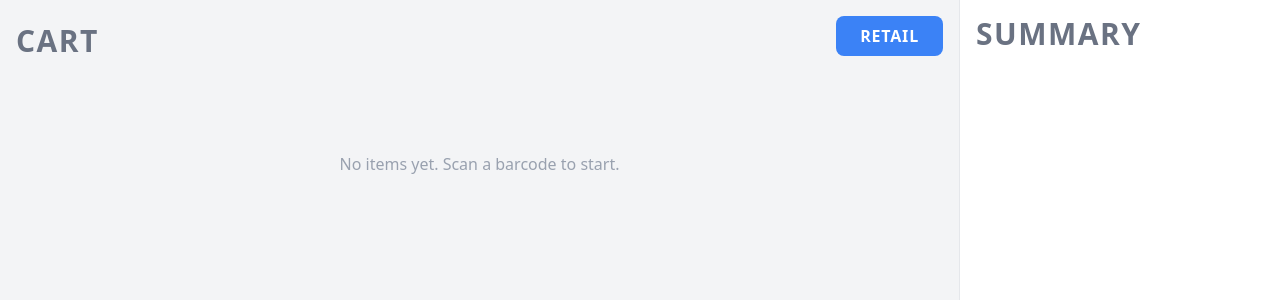
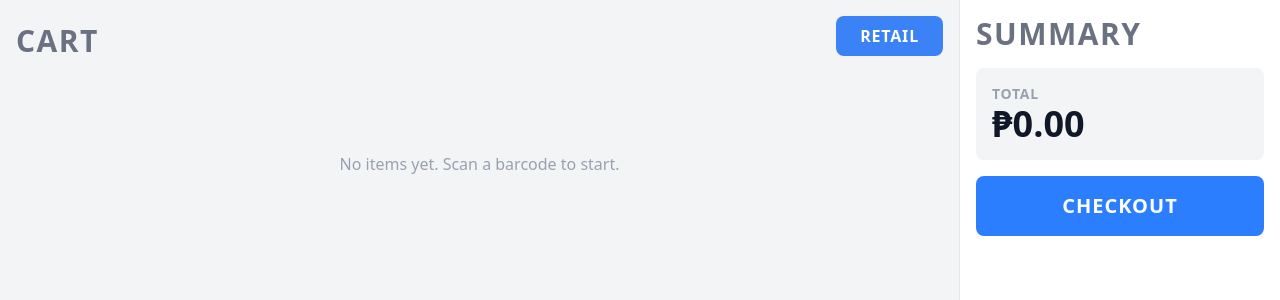
Before and after one commit to zazamistoso/Sari-Sari-POS, a React (Vite) app: page / in a window 1280 px wide. Shown: the top 300 px of the page. Built offline with nearby package versions, Linux system fonts and the light colour scheme.

Commit message:
add checkout modal with total, cash received, and change computation

```diff
--- a/src/pages/POSPage.jsx
+++ b/src/pages/POSPage.jsx
@@ -3,6 +3,10 @@ import { useState } from 'react'
 function POSPage() {
     const [mode, setMode] = useState('retail')
     const [cart, setCart] = useState([])
+    const [showCheckout, setShowCheckout] = useState(false)
+    const [tendered, setTendered] = useState('')
+    const total = cart.reduce((sum, item) => sum + item.subtotal, 0)
+    const change = tendered !== '' ? parseFloat(tendered) - total : null
   return (
     <div className="h-screen bg-gray-950 text-white flex">
 
@@ -33,10 +37,73 @@ function POSPage() {
         </div>
 
       {/* Right - Summary */}
-        <div className="w-80 p-4 bg-white text-gray-900">
-            <h2 className="text-3xl font-bold mb-4 uppercase tracking-wider text-gray-500">Summary</h2>
+        <div className="w-80 p-4 bg-white text-gray-900 flex flex-col gap-4">
+            <h2 className="text-3xl font-bold uppercase tracking-wider text-gray-500">Summary</h2>
+
+            {/* Total */}
+            <div className="bg-gray-100 rounded-lg p-4">
+                <p className="text-sm uppercase tracking-wider text-gray-400 font-bold">Total</p>
+                <p className="text-4xl font-bold text-gray-900">₱{total.toFixed(2)}</p>
+            </div>
+
+            {/* Checkout Button */}
+            <button
+              onClick={() => setShowCheckout(true)}
+              className="w-full py-4 bg-blue-500 text-white font-bold text-xl rounded-lg uppercase tracking-wider"
+            >
+              Checkout
+            </button>
         </div>
 
+        {/* Checkout Modal */}
+          {showCheckout && (
+            <div className="absolute inset-0 bg-black/50 flex items-center justify-center">
+              <div className="bg-white rounded-xl p-6 w-96 text-gray-900 flex flex-col gap-4">
+
+                <h2 className="text-2xl font-bold uppercase tracking-wider text-gray-500">Checkout</h2>
+
+                {/* Total */}
+                <div className="bg-gray-100 rounded-lg p-4">
+                  <p className="text-sm uppercase tracking-wider text-gray-400 font-bold">Total</p>
+                  <p className="text-4xl font-bold text-gray-900">₱{total.toFixed(2)}</p>
+                </div>
+
+                {/* Cash Received */}
+                <div>
+                  <p className="text-sm uppercase tracking-wider text-gray-400 font-bold mb-2">Cash Received</p>
+                  <input
+                    type="number"
+                    className="w-full border border-gray-300 rounded-lg p-3 text-2xl font-bold focus:outline-none focus:border-blue-500"
+                    placeholder="0.00"
+                    value={tendered}
+                    onChange={e => setTendered(e.target.value)}
+                  />
+                </div>
+
+                {/* Change */}
+                {change !== null && (
+                  <div className="bg-green-50 rounded-lg p-4">
+                    <p className="text-sm uppercase tracking-wider text-gray-400 font-bold">Change</p>
+                    <p className="text-4xl font-bold text-green-500">₱{change.toFixed(2)}</p>
+                  </div>
+                )}
+
+                {/* Buttons */}
+                <div className="flex gap-2">
+                  <button
+                    onClick={() => setShowCheckout(false)}
+                    className="flex-1 py-3 rounded-lg border border-gray-300 font-bold uppercase tracking-wider text-gray-500"
+                  >
+                    Cancel
+                  </button>
+                  <button className="flex-1 py-3 rounded-lg bg-blue-500 text-white font-bold uppercase tracking-wider">
+                    Confirm
+                  </button>
+                </div>
+
+              </div>
+            </div>
+          )}
     </div>
   )
 }
```
